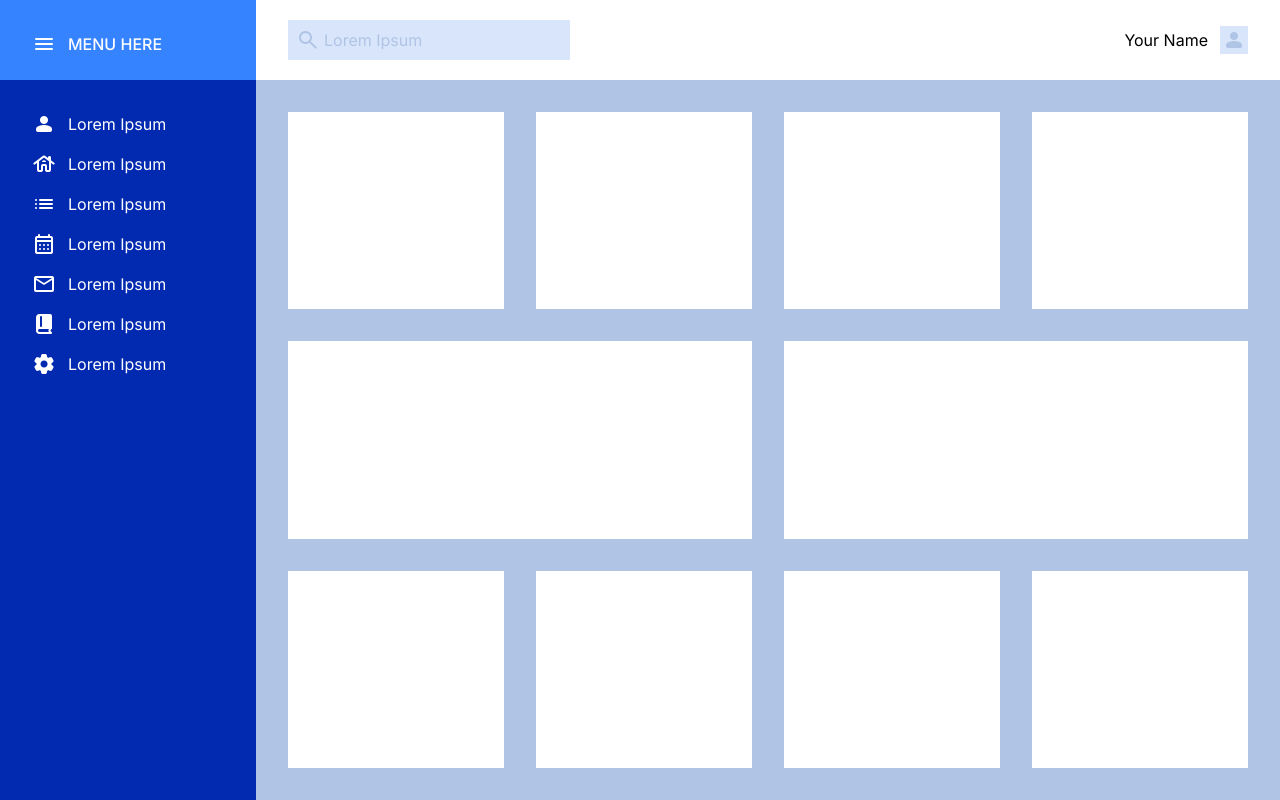
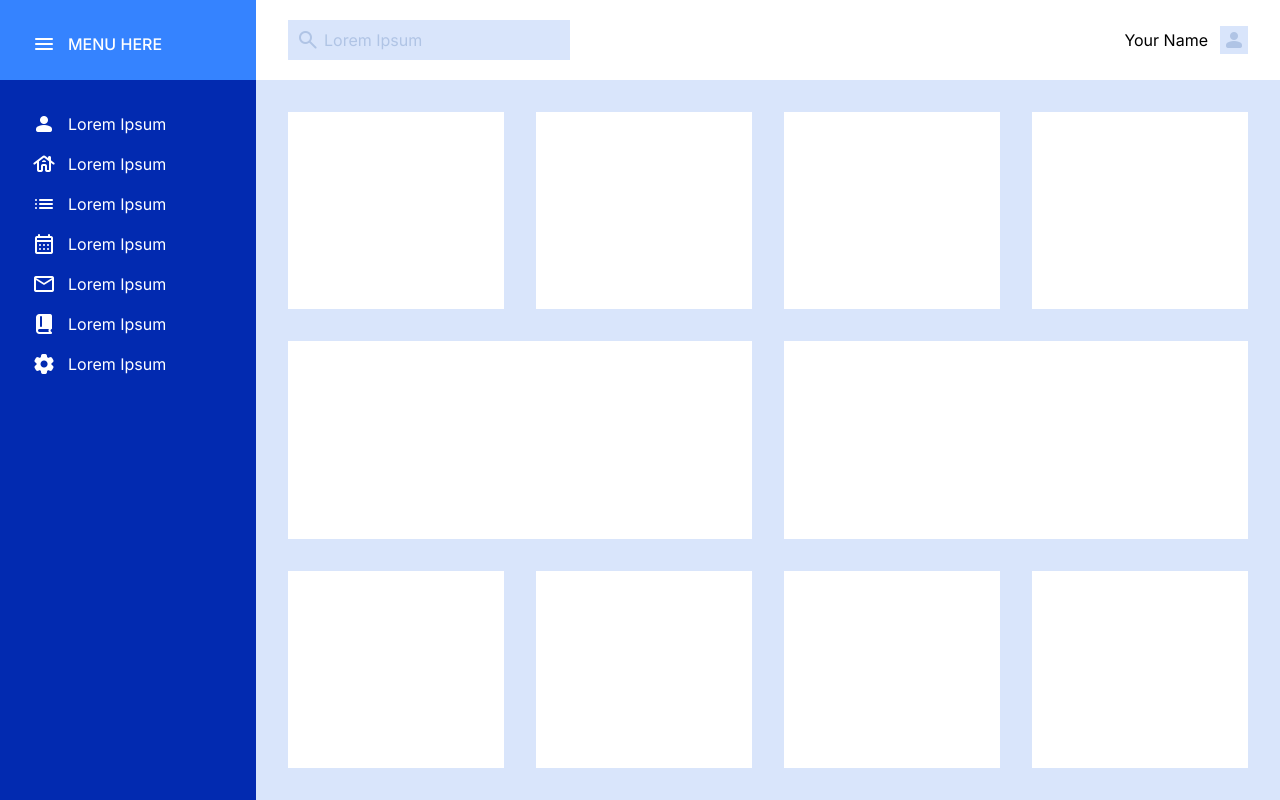
Before and after one commit to jana2308walter/showoff-dashboard, an Angular app: page / in a window 1280 px wide. Built offline with nearby package versions, Linux system fonts and the light colour scheme.

Commit message:
fix: Adjust color for card background

```diff
--- a/src/styles/components/_card-row.scss
+++ b/src/styles/components/_card-row.scss
@@ -6,6 +6,6 @@
   align-items: center;
   width: 100%;
   height: 100%;
-  background-color: var(--grey-dark);
+  background-color: var(--grey-light);
   gap: sizes.$spacing8;
 }
--- a/src/styles/components/_content.scss
+++ b/src/styles/components/_content.scss
@@ -2,7 +2,7 @@
 
 .content {
   grid-area: content;
-  background-color: var(--grey-dark);
+  background-color: var(--grey-light);
   display: flex;
   flex-direction: column;
   justify-content: center;
```
